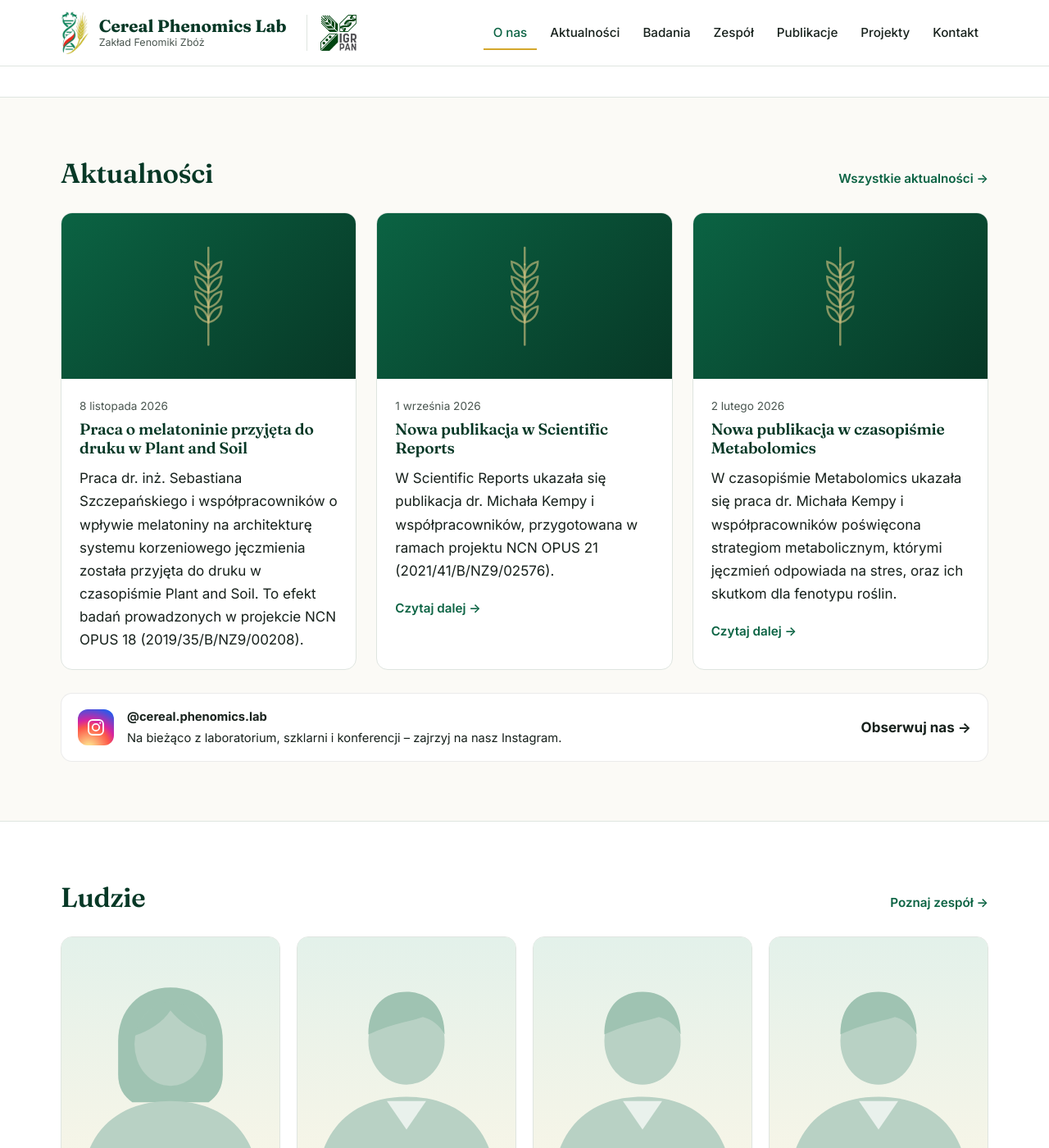
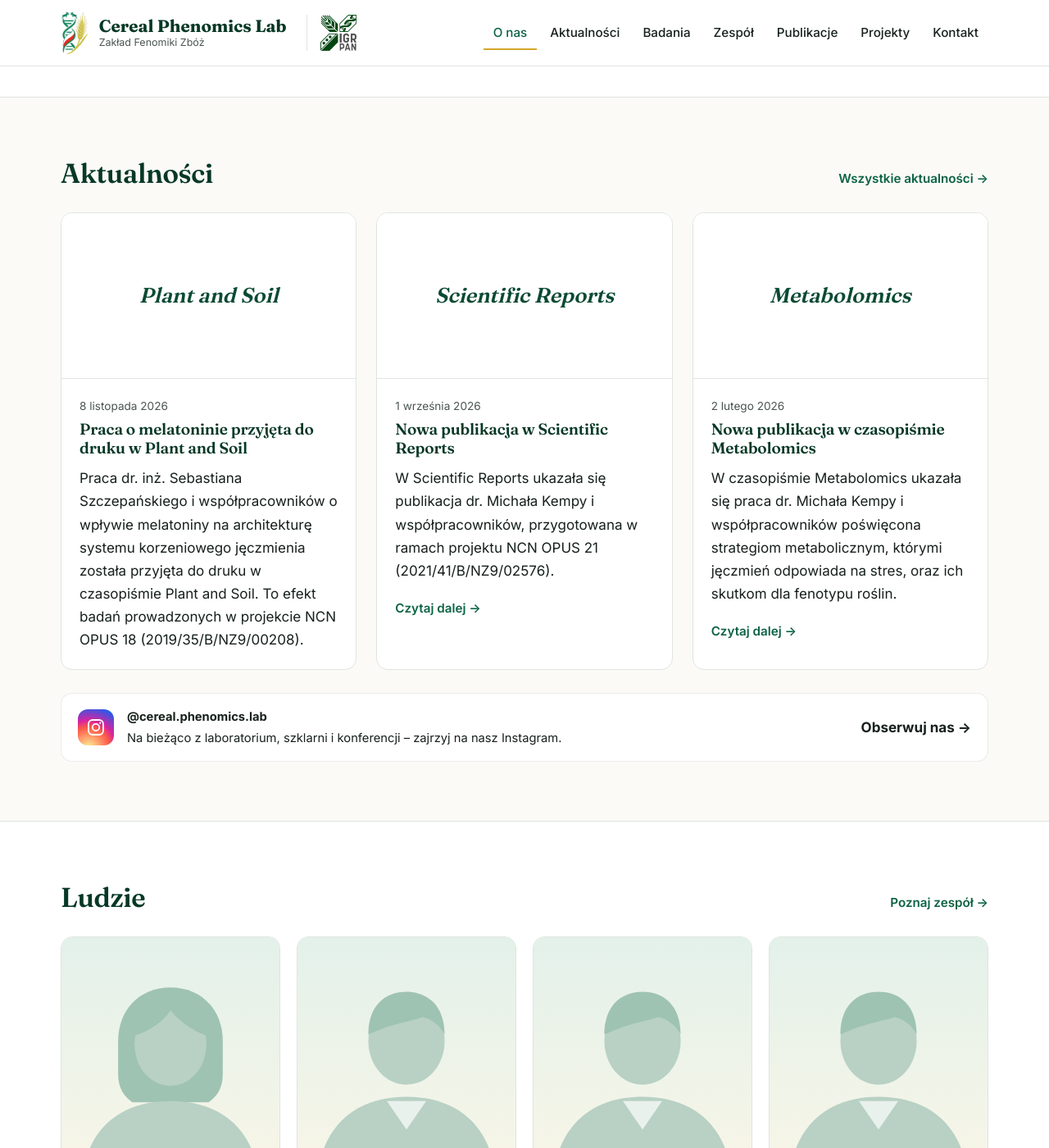
Before and after one commit to cerealphenomicslab/phenomics, a Jekyll site: the page built from index.html, in a window 1280 px wide and 1400 px high, scrolled down 1699 px. Shown: the whole window at 82% size. Built offline with Jekyll 4.4.1, drawn with Linux system fonts in a browser that asks for light colours.

Commit message:
News: journal logo (or journal name) on paper news cards (#10)
Claude-Session: https://claude.ai/code/session_01BpixLDtSyKgzMCFacAooMG

Co-authored-by: Claude <noreply@anthropic.com>

```diff
--- a/_data/news.yml
+++ b/_data/news.yml
@@ -1,19 +1,24 @@
 # Aktualności (najnowsze na górze).
 # image: plik w assets/img/news/ (opcjonalnie), link: adres "czytaj dalej" (opcjonalnie, np. DOI)
+# journal: nazwa czasopisma przy wpisach o nowych pracach – na karcie pojawi się logo z assets/img/journals/<nazwa-czasopisma>.png
+#   (np. plant-and-soil.png); dopóki pliku nie ma, wyświetla się nazwa czasopisma
 # placeholder: true -> etykieta "przykład"; teksty w [nawiasach] do uzupełnienia
 # Osoby zawsze z tytułem naukowym i nazwiskiem (np. dr. inż. Sebastiana Szczepańskiego).
 - date: 2026-11-08
+  journal: Plant and Soil
   title_pl: Praca o melatoninie przyjęta do druku w Plant and Soil
   title_en: Melatonin paper accepted in Plant and Soil
   text_pl: Praca dr. inż. Sebastiana Szczepańskiego i współpracowników o wpływie melatoniny na architekturę systemu korzeniowego jęczmienia została przyjęta do druku w czasopiśmie Plant and Soil. To efekt badań prowadzonych w projekcie NCN OPUS 18 (2019/35/B/NZ9/00208).
   text_en: The paper by Dr. Sebastian Szczepański and co-workers on the effect of melatonin on barley root system architecture has been accepted for publication in Plant and Soil. It presents results of the NCN OPUS 18 project (2019/35/B/NZ9/00208).
 - date: 2026-09-01
+  journal: Scientific Reports
   title_pl: Nowa publikacja w Scientific Reports
   title_en: New paper in Scientific Reports
   text_pl: W Scientific Reports ukazała się publikacja dr. Michała Kempy i współpracowników, przygotowana w ramach projektu NCN OPUS 21 (2021/41/B/NZ9/02576).
   text_en: A paper by Dr. Michał Kempa and co-workers, based on research from the NCN OPUS 21 project (2021/41/B/NZ9/02576), has been published in Scientific Reports.
   link: https://doi.org/10.1038/s41598-026-69888-3
 - date: 2026-02-02
+  journal: Metabolomics
   title_pl: Nowa publikacja w czasopiśmie Metabolomics
   title_en: New paper in Metabolomics
   text_pl: W czasopiśmie Metabolomics ukazała się praca dr. Michała Kempy i współpracowników poświęcona strategiom metabolicznym, którymi jęczmień odpowiada na stres, oraz ich skutkom dla fenotypu roślin.
--- a/_includes/news-list.html
+++ b/_includes/news-list.html
@@ -4,8 +4,21 @@
 <ul class="news-grid">
   {%- for n in items %}
   <li class="news-card">
-    <div class="news-card__img{% if n.image %} has-img{% endif %}">
-      {%- if n.image %}<img src="{{ '/assets/img/news/' | append: n.image | relative_url }}" alt="" loading="lazy">{% else %}{% include wheat.svg %}{% endif %}
+    {%- assign jlogo = nil -%}
+    {%- if n.journal and n.image == nil -%}
+      {%- assign jslug = n.journal | slugify -%}
+      {%- assign jexts = "png,svg,jpg,webp" | split: "," -%}
+      {%- for ext in jexts -%}
+        {%- assign jpath = '/assets/img/journals/' | append: jslug | append: '.' | append: ext -%}
+        {%- assign jfound = site.static_files | where: "path", jpath | first -%}
+        {%- if jfound and jlogo == nil %}{% assign jlogo = jpath %}{% endif -%}
+      {%- endfor -%}
+    {%- endif %}
+    <div class="news-card__img{% if n.image %} has-img{% elsif n.journal %} news-card__img--journal{% endif %}">
+      {%- if n.image %}<img src="{{ '/assets/img/news/' | append: n.image | relative_url }}" alt="" loading="lazy">
+      {%- elsif jlogo %}<img class="news-card__jlogo" src="{{ jlogo | relative_url }}" alt="{{ n.journal }}" loading="lazy">
+      {%- elsif n.journal %}<span class="news-card__jname">{{ n.journal }}</span>
+      {%- else %}{% include wheat.svg %}{% endif %}
     </div>
     <div class="news-card__body">
       <p class="news-card__date"><time datetime="{{ n.date | date: '%Y-%m-%d' }}">{% include date.html d=n.date %}</time>{% if n.placeholder %} <span class="badge badge--ph">{{ t.example }}</span>{% endif %}</p>
--- a/assets/css/main.css
+++ b/assets/css/main.css
@@ -395,3 +395,8 @@ a.person__photo img { transition: transform .25s ease; }
 .person__icons, .person__profiles, .person__email { position: relative; z-index: 2; }
 .person:hover { box-shadow: var(--shadow); }
 .person:hover .person__name a { color: var(--green-600); text-decoration: underline; }
+
+/* Karty aktualności o nowych pracach: logo czasopisma (albo jego nazwa) */
+.news-card__img--journal { background: var(--white); border-bottom: 1px solid var(--line); padding: 24px 28px; }
+.news-card__img--journal img.news-card__jlogo { width: auto; height: auto; max-width: 80%; max-height: 70%; object-fit: contain; }
+.news-card__jname { font-family: var(--font-head); font-style: italic; font-weight: 600; font-size: 1.6rem; line-height: 1.15; color: var(--green-800); text-align: center; }
```
Also changed, not shown: 1 other file.
